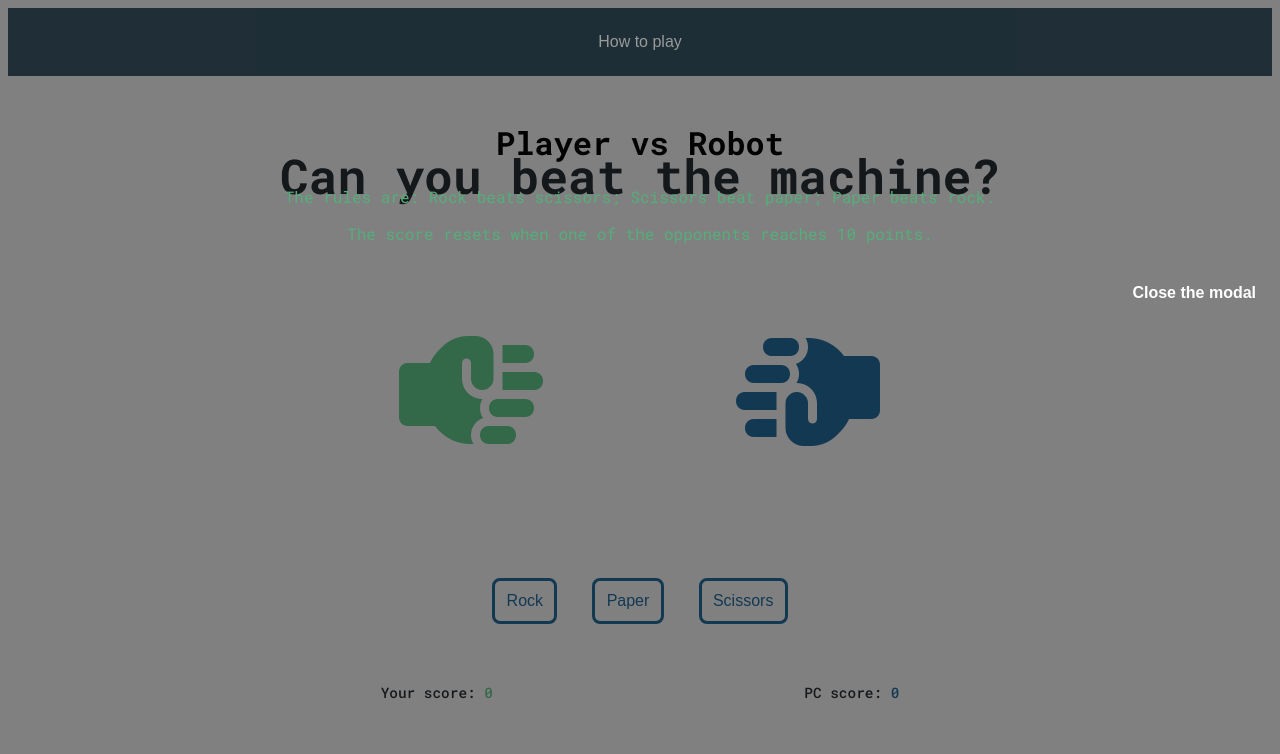
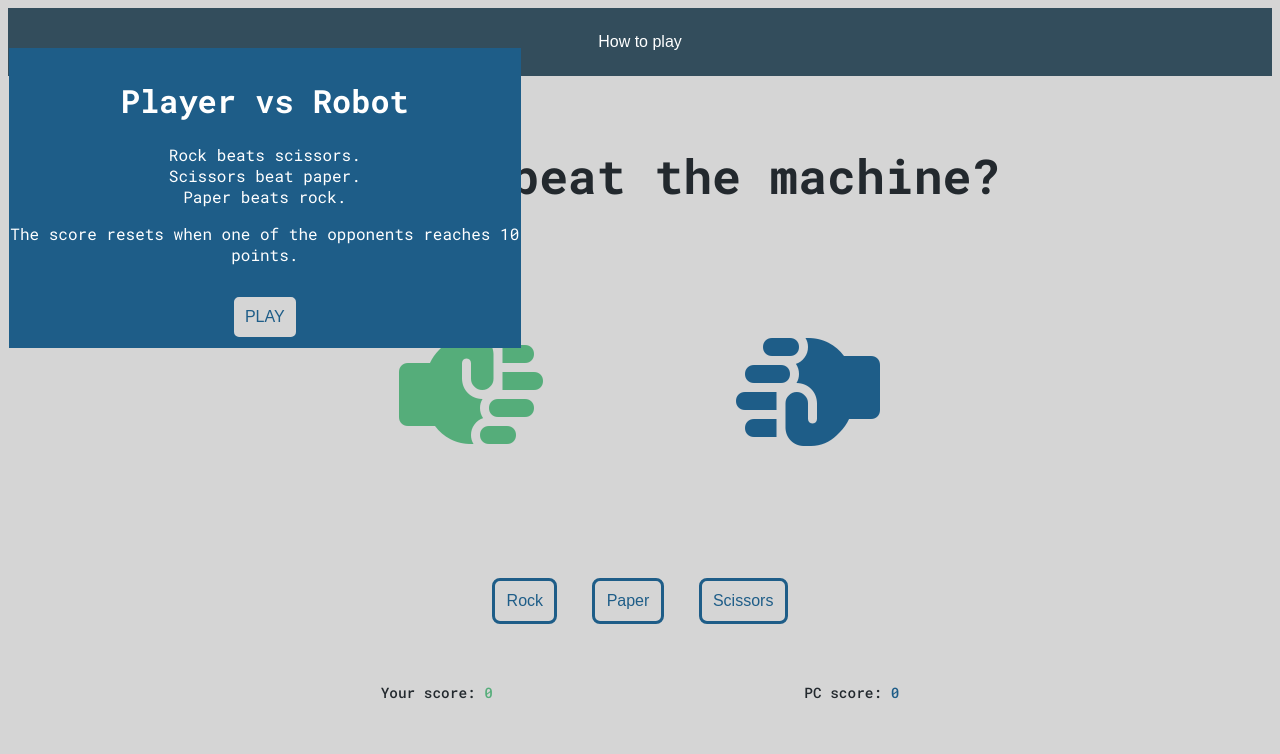
Before and after one commit to StefFrustagli/RockPaperScissorsGame, a website: page index.html in a window 1280 px wide. Both pictures are taken after a click on the button "How to play". Shown: the top 754 px of the page. Drawn offline with Linux system fonts and the light colour scheme.

Commit message:
Style modal with instructions

```diff
--- a/assets/css/style.css
+++ b/assets/css/style.css
@@ -34,58 +34,62 @@ body {
     border: 3px solid white;
 }
 
-/* Modal */
-
+/*Modal*/
 .modal-container {
     box-sizing: border-box;
     display: none;
+    background-color: #1e5d88;
+    color: white;
+
+    top: 0;
+    left: 0;
+    right: 0;
+    bottom: 0;
+
+    /* Center horizontally */
+    align-items: center;
+    /* Center vertically */
+
 }
 
-.modal-container.show {
-    pointer-events: auto;
-    opacity: 1;
-}
 
 .modal {
     position: fixed;
     z-index: 1;
     /* Sit on top */
-    padding-top: 100px;
+    padding-top: 10px;
+    padding-bottom: 10px;
     /* Location of the box */
-    left: 0;
-    top: 0;
-    width: 100%;
+    left: auto;
+    right: auto;
+    top: 3em;
+    bottom: 5rem;
+    width: 40%;
     /* Full width */
-    height: 100%;
+    height: 35%;
     /* Full height */
     overflow: auto;
     /* Enable scroll if needed */
-    background-color: rgb(0, 0, 0);
-    /* Fallback color */
-    background-color: rgba(0, 0, 0, 0.4);
-    /* Black w/ opacity */
+    background-color: #1e5d88;
 }
 
 .modal-content {
-    color: #55ad7a;
+    color: white;
+
 }
-
 
 /* The Close Button */
 #close-modal {
-    float: right;
-    font-weight: bold;
-    color: white;
-    padding-right: 1rem;
-    font-size: 0.9rem;
-    background-color: transparent;
-    border: none;
+    float: center;
+    background-color: #d5d5d5;
+    color: #1e5d88;
+    border: 3px solid #1e5d88;
     margin: 0.8rem;
     font-size: 1rem;
     padding: 0.7rem;
     border-radius: 0.5rem;
     cursor: pointer;
-    transition: 0.1s all linear;
+    transition: 0.2s all linear;
 }
 
 .close-modal:hover,
--- a/index.html
+++ b/index.html
@@ -59,15 +59,14 @@
       <div class="modal-container" id="container">
         <div class="modal">
           <h1>Player vs Robot</h1>
-
           <p class="modal-content">
-            The rules are: Rock beats scissors; Scissors beat paper; Paper beats
+            Rock beats scissors. <br> Scissors beat paper. <br> Paper beats
             rock.
           </p>
           <p class="modal-content">
             The score resets when one of the opponents reaches 10 points.
           </p>
-          <button id="close-modal">Close the modal</button>
+          <button id="close-modal">PLAY</button>
         </div>
       </div>
     </div>
```
Also changed, not shown: assets/js/script.js (+4 -15 lines).
